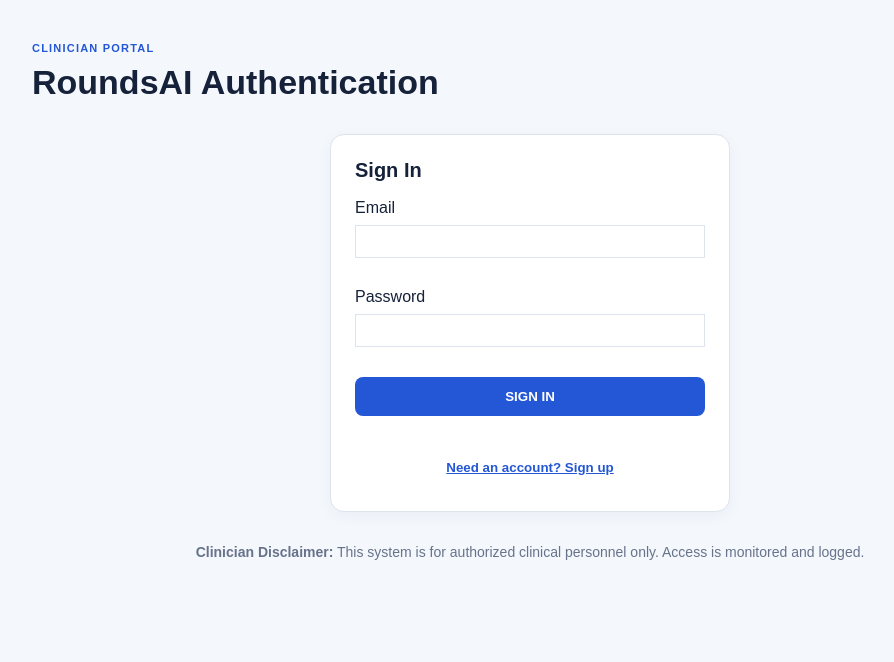
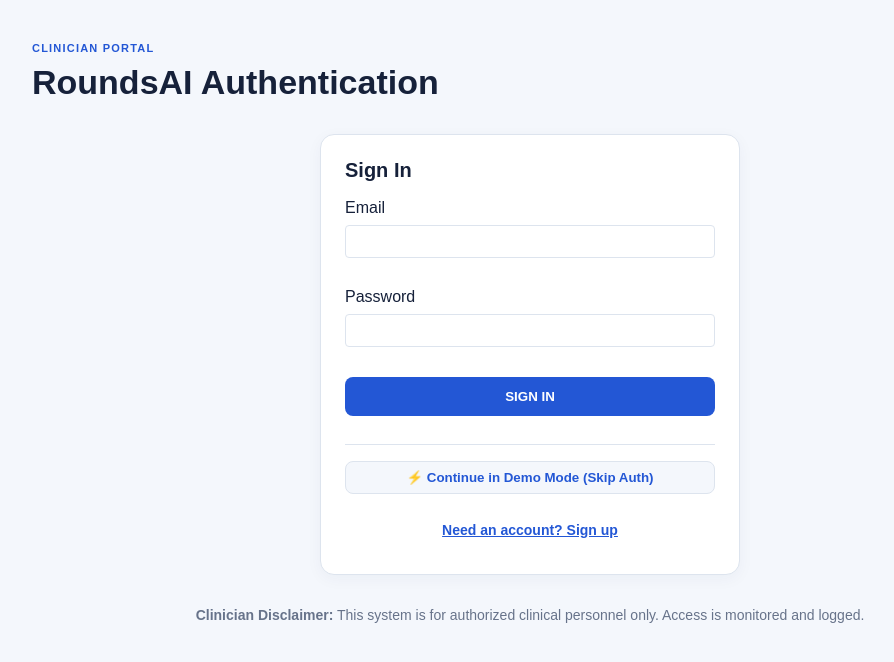
Before and after one commit to santhoshh005/Rounds_AI, a Next.js app in the folder apps/web/: page /login in a window 1280 px wide. Shown: the top 662 px of the page, without its empty margins (110-1004 px from the left). Built offline with nearby package versions, Linux system fonts and the light colour scheme; no server answers.

Commit message:
feat: Add Demo Mode bypass and clear guidance for Firebase Auth configuration

```diff
--- a/apps/web/app/login/page.tsx
+++ b/apps/web/app/login/page.tsx
@@ -23,10 +23,21 @@
       }
       window.location.href = "/";
     } catch (err: any) {
-      setError(err.message || "An error occurred during authentication.");
+      if (err.code === "auth/configuration-not-found") {
+        setError(
+          "Firebase Auth is not yet activated in this project's Firebase Console. Enable 'Email/Password' in Firebase Console > Authentication > Sign-in method, or click 'Continue in Demo Mode' below to test immediately."
+        );
+      } else {
+        setError(err.message || "An error occurred during authentication.");
+      }
     } finally {
       setLoading(false);
     }
+  }
+
+  function enterDemoMode() {
+    sessionStorage.setItem("demo_user", email || "clinician@rounds.ai");
+    window.location.href = "/";
   }
 
   return (
@@ -37,7 +48,7 @@
           <h1>RoundsAI Authentication</h1>
         </div>
       </header>
-      <section className="input-card" style={{ maxWidth: "400px", margin: "2rem auto" }}>
+      <section className="input-card" style={{ maxWidth: "420px", margin: "2rem auto" }}>
         <h2>{isLogin ? "Sign In" : "Sign Up"}</h2>
         <form onSubmit={handleSubmit}>
           <div style={{ marginBottom: "1rem" }}>
@@ -48,7 +59,7 @@
               value={email}
               onChange={e => setEmail(e.target.value)}
               required
-              style={{ width: "100%", padding: "0.5rem", border: "1px solid var(--line)" }}
+              style={{ width: "100%", padding: "0.5rem", border: "1px solid var(--line)", borderRadius: "4px" }}
             />
           </div>
           <div style={{ marginBottom: "1rem" }}>
@@ -59,20 +70,38 @@
               value={password}
               onChange={e => setPassword(e.target.value)}
               required
-              style={{ width: "100%", padding: "0.5rem", border: "1px solid var(--line)" }}
+              style={{ width: "100%", padding: "0.5rem", border: "1px solid var(--line)", borderRadius: "4px" }}
             />
           </div>
-          <button disabled={loading} style={{ width: "100%", marginBottom: "1rem" }}>
+          <button disabled={loading} style={{ width: "100%", marginBottom: "0.75rem" }}>
             {loading ? "PROCESSING..." : (isLogin ? "SIGN IN" : "SIGN UP")}
           </button>
         </form>
-        {error && <p className="error" style={{ color: "red", marginTop: "1rem" }}>{error}</p>}
+
+        <div style={{ borderTop: "1px solid var(--line)", marginTop: "1rem", paddingTop: "1rem" }}>
+          <button
+            type="button"
+            onClick={enterDemoMode}
+            className="secondary"
+            style={{ width: "100%", padding: "0.5rem", background: "var(--pale)", border: "1px solid var(--line)", cursor: "pointer", fontWeight: 600 }}
+          >
+            ⚡ Continue in Demo Mode (Skip Auth)
+          </button>
+        </div>
+
+        {error && (
+          <div style={{ background: "#fef2f2", border: "1px solid #f87171", borderRadius: "6px", padding: "0.75rem", marginTop: "1rem", color: "#991b1b", fontSize: "0.85rem", lineHeight: "1.4" }}>
+            <p style={{ margin: 0, fontWeight: 600 }}>⚠ Authentication Notice</p>
+            <p style={{ margin: "0.25rem 0 0" }}>{error}</p>
+          </div>
+        )}
+
         <div style={{ textAlign: "center", marginTop: "1rem" }}>
           <button
             type="button"
             className="secondary"
             onClick={() => setIsLogin(!isLogin)}
-            style={{ border: "none", background: "none", color: "var(--blue)", cursor: "pointer", textDecoration: "underline" }}
+            style={{ border: "none", background: "none", color: "var(--blue)", cursor: "pointer", textDecoration: "underline", fontSize: "0.875rem" }}
           >
             {isLogin ? "Need an account? Sign up" : "Already have an account? Sign in"}
           </button>
```
Also changed, not shown: apps/web/app/page.tsx (+6 -1 lines).
